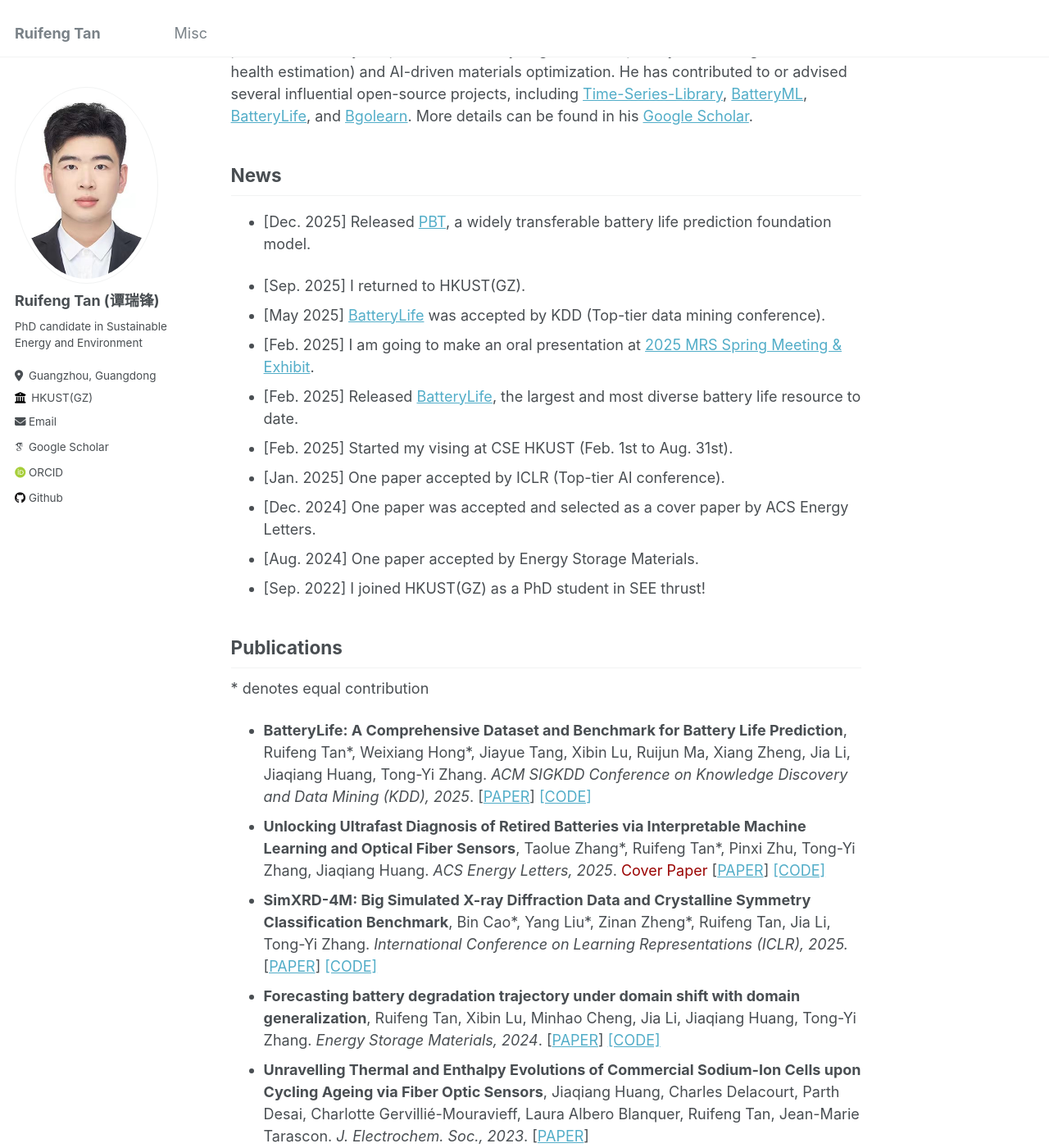
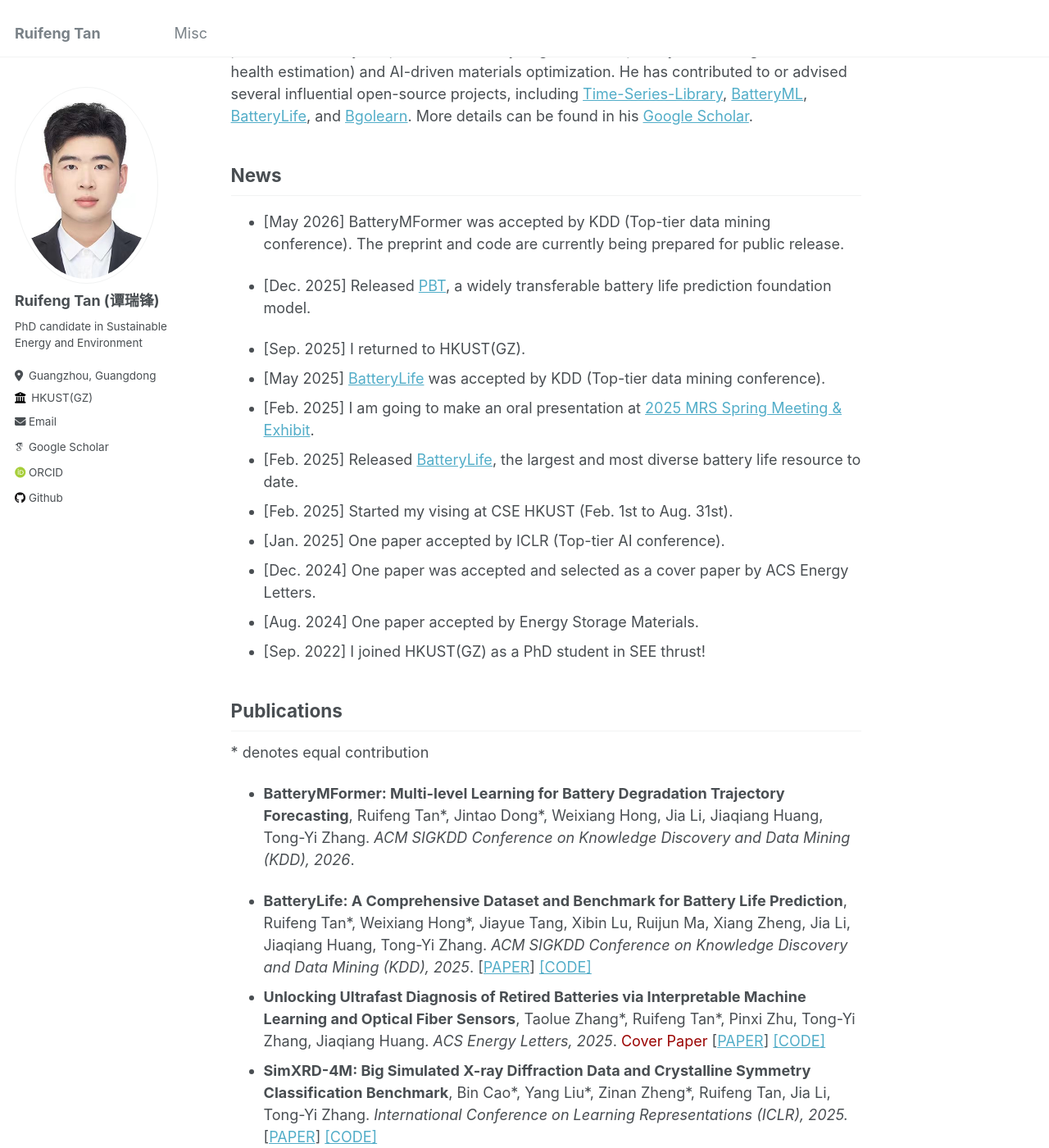
Before and after one commit to Ruifeng-Tan/Ruifeng-Tan.github.io, a Jekyll site: the page built from _pages/about.md, in a window 1280 px wide and 1400 px high, scrolled down 355 px. Shown: the whole window at 82% size. Built offline with Jekyll 4.4.1, drawn with Linux system fonts in a browser that asks for light colours; some web fonts are replaced.

Commit message:
update about

```diff
--- a/_pages/about.md
+++ b/_pages/about.md
@@ -15,6 +15,8 @@ His current research interests lie in materials informatics, especially battery
 
 ## News
 
+- [May 2026] BatteryMFormer was accepted by KDD (Top-tier data mining conference). The preprint and code are currently being prepared for public release.
+
 - [Dec. 2025] Released [PBT](https://arxiv.org/abs/2512.16334), a widely transferable battery life prediction foundation model.
 
 - [Sep. 2025] I returned to HKUST(GZ).
@@ -29,6 +31,8 @@ His current research interests lie in materials informatics, especially battery
 
 ## Publications
 \*  denotes equal contribution
+
+- **BatteryMFormer: Multi-level Learning for Battery Degradation Trajectory Forecasting**, Ruifeng Tan\*, Jintao Dong\*, Weixiang Hong, Jia Li, Jiaqiang Huang, Tong-Yi Zhang. *ACM SIGKDD Conference on Knowledge Discovery and Data Mining (KDD), 2026*.
 
 - **BatteryLife: A Comprehensive Dataset and Benchmark for Battery Life Prediction**, Ruifeng Tan\*, Weixiang Hong\*, Jiayue Tang, Xibin Lu, Ruijun Ma, Xiang Zheng, Jia Li, Jiaqiang Huang, Tong-Yi Zhang. *ACM SIGKDD Conference on Knowledge Discovery and Data Mining (KDD), 2025*.  [[PAPER](https://dl.acm.org/doi/10.1145/3711896.3737372)] [[CODE]](https://github.com/Ruifeng-Tan/BatteryLife)
 - **Unlocking Ultrafast Diagnosis of Retired Batteries via Interpretable Machine Learning and Optical Fiber Sensors**, Taolue Zhang\*, Ruifeng Tan\*, Pinxi Zhu, Tong-Yi Zhang, Jiaqiang Huang. *ACS Energy Letters, 2025*. <span style="color: rgb(154, 3, 2);"> Cover Paper </span> [[PAPER](https://pubs.acs.org/doi/abs/10.1021/acsenergylett.4c03054?casa_token=a57iWJ-S8fUAAAAA:_vU-Lr1B80ArJ2EPmjZwJgo4xTK7UZGDTLf15-9PFFoNcAjTWvuKrkCbOkkr_jcTHmcyFnMBCkNnHBT58g&casa_token=mjB3jOP8MyEAAAAA:VB6LMG4fozcFBwmO79Fgd3d3q6YD2iENgzqAfzGWm0ckmqyepRQdwAYoTilNW4OjN_sVIYa1lRPu7mtPxg)] [[CODE]](https://github.com/Ruifeng-Tan/Ultrafast-diagnosis-of-retired-batteries)
```
